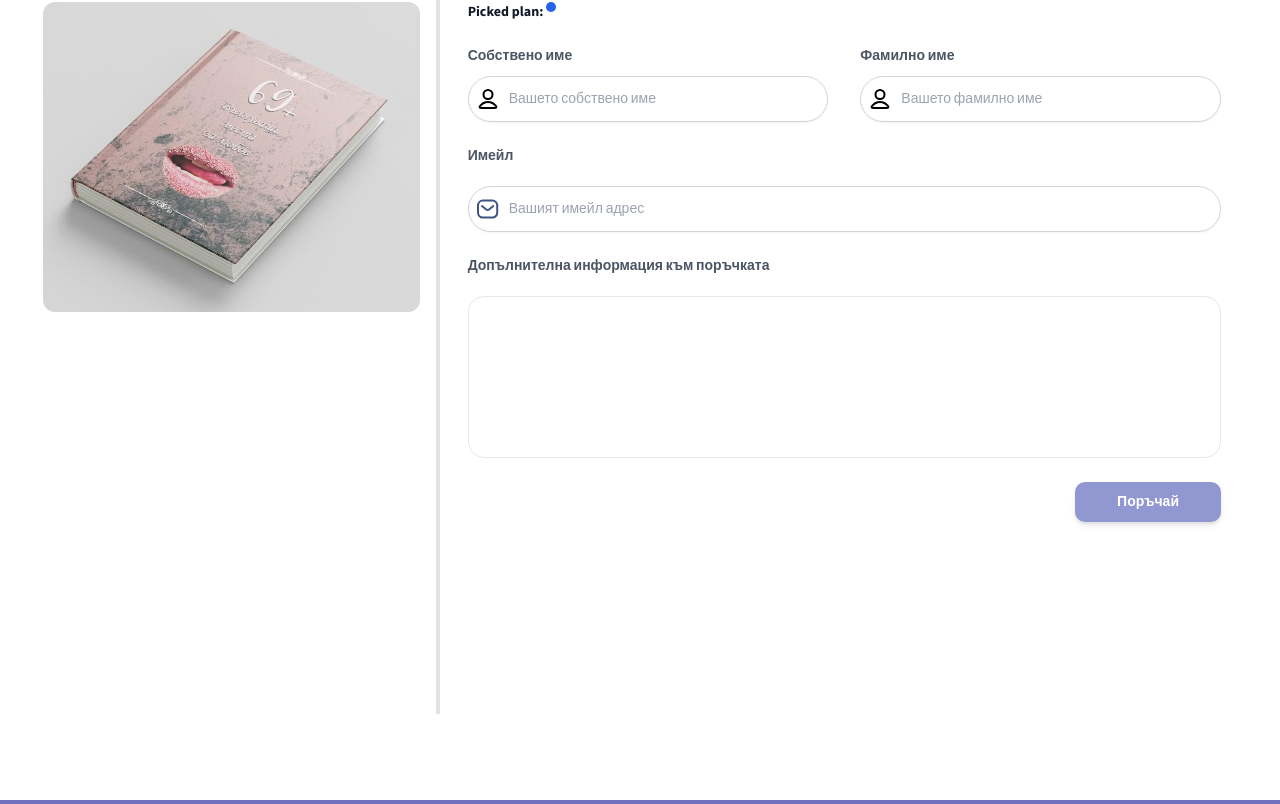
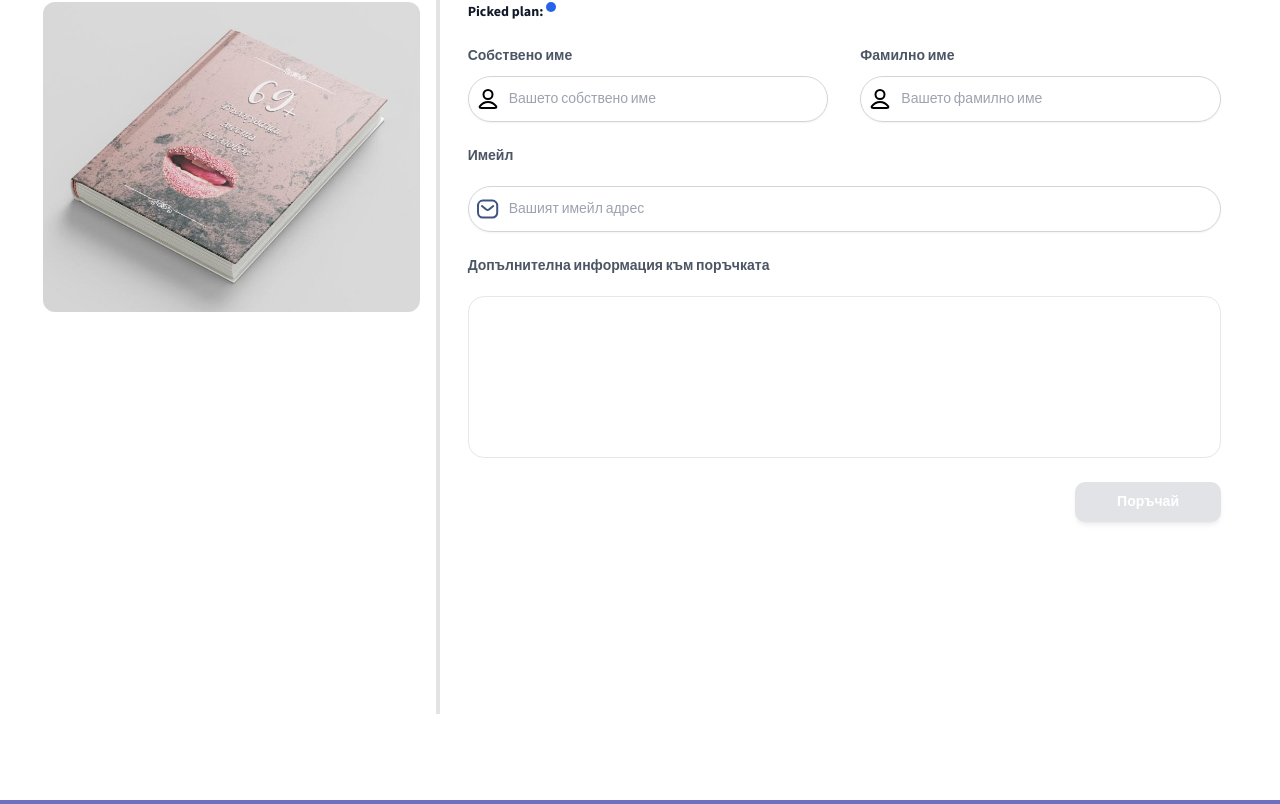
Before and after one commit to antoanparashkevov/book-nextjs, a Next.js app: page / in a window 1280 px wide. Shown: the part 1948-2752 px from the top of the page. Built offline with nearby package versions, Linux system fonts and the light colour scheme.

Commit message:
Check if form is valid then either disable enable the submit button

```diff
--- a/src/components/UI/ContactForm.tsx
+++ b/src/components/UI/ContactForm.tsx
@@ -205,7 +205,7 @@ const ContactForm: React.FC = () => {
                         />
                     </div>
                     <div className="flex justify-end md:col-span-2">
-                        <SubmitButton/>
+                        <SubmitButton formIsValid={formIsValid}/>
                     </div>
                 </form>
             </section>
--- a/src/components/UI/SubmitButton.tsx
+++ b/src/components/UI/SubmitButton.tsx
@@ -6,7 +6,10 @@ const Notification = dynamic(() => import('./Notification'));
 
 import type { initialStateType } from "./ContactForm";
 
-const SubmitButton: React.FC<{formState?: initialStateType}> = ({formState}) => {
+const SubmitButton: React.FC<{formState?: initialStateType, formIsValid: boolean}> = ({
+	formState,
+	formIsValid
+}) => {
 	const { pending } = useFormStatus();
 
 	return (
@@ -26,8 +29,8 @@ const SubmitButton: React.FC<{formState?: initialStateType}> = ({formState}) =>
 			{/*)}*/}
 			<button
 				type="submit"
-				aria-disabled={pending}
-				disabled={pending}
+				aria-disabled={pending || !formIsValid}
+				disabled={pending || !formIsValid}
 				className="base-btn"
             >
 				{pending ? "Изпращане..." : "Поръчай"}
```
